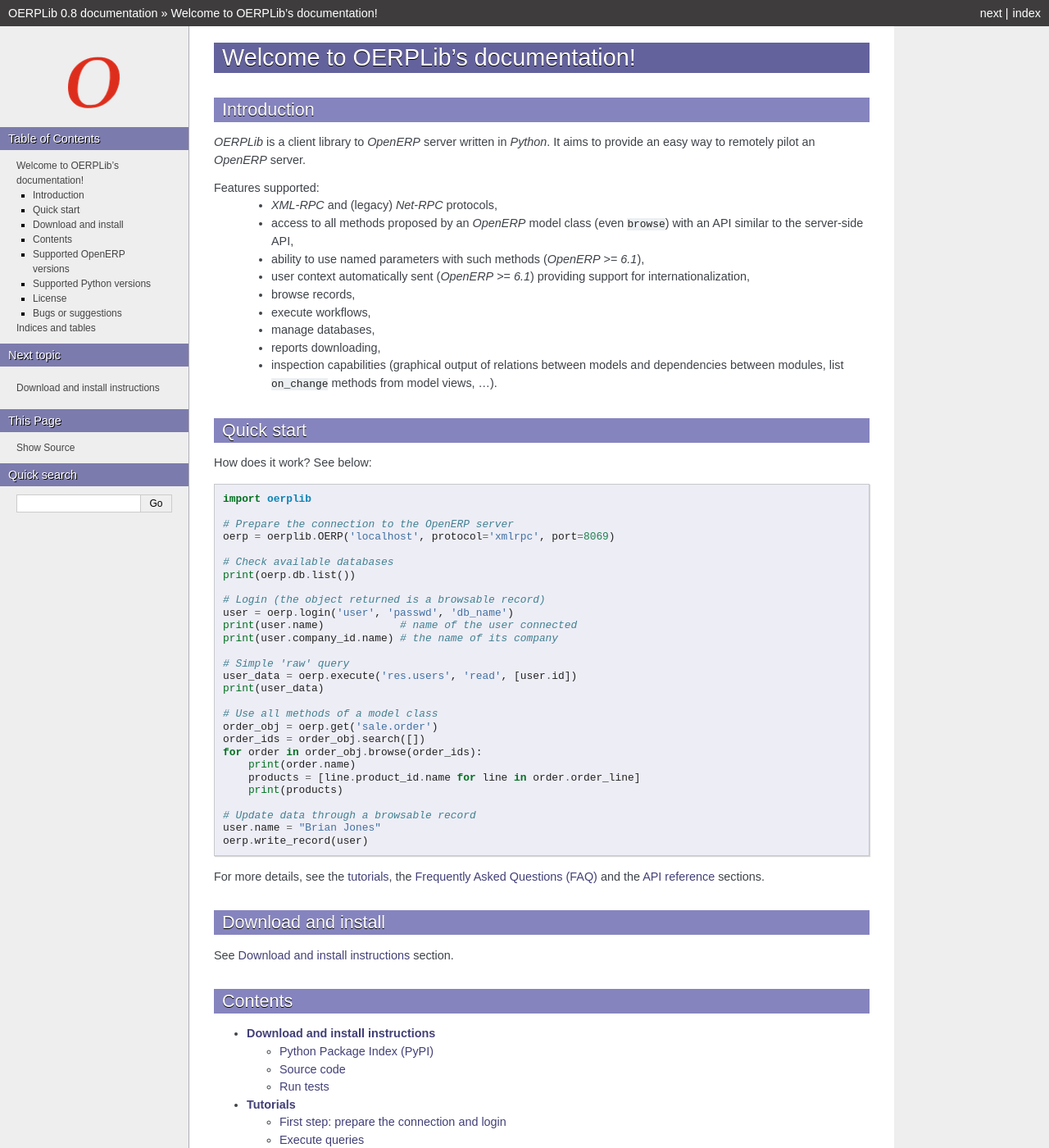
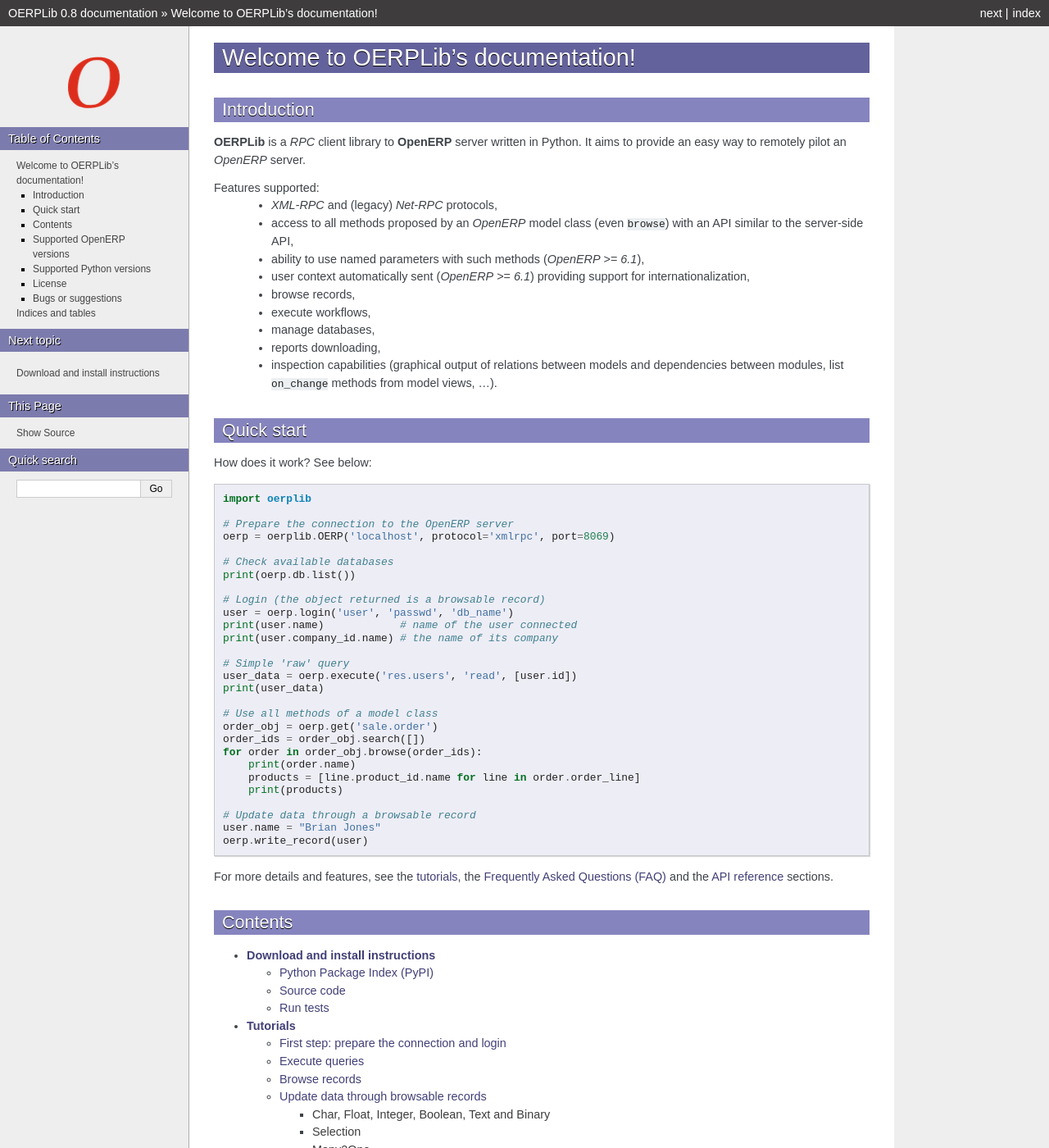
Before and after one commit to osiell/oerplib, a Sphinx documentation site: the page built from doc/source/index.rst, in a window 1280 px wide and 1400 px high. Shown: the whole window at 82% size. Built offline with Sphinx 7.4.7, drawn with Linux system fonts in a browser that asks for light colours; some of the changed text lies outside the part shown.

Commit message:
Updated documentation

```diff
--- a/README.txt
+++ b/README.txt
@@ -3,8 +3,8 @@
 OERPLib
 =======
 
-`OERPLib` is a client library to `OpenERP` server written in `Python`. It aims
-to provide an easy way to remotely pilot an `OpenERP` server.
+**OERPLib** is a `RPC` client library to **OpenERP** server written in Python.
+It aims to provide an easy way to remotely pilot an `OpenERP` server.
 
 Features supported:
     - `XML-RPC` and (legacy) `Net-RPC` protocols,
@@ -52,7 +52,7 @@
     user.name = "Brian Jones"
     oerp.write_record(user)
 
-See the documentation for more details.
+See the documentation for more details and features.
 
 Supported OpenERP versions
 --------------------------
--- a/doc/source/faq.rst
+++ b/doc/source/faq.rst
@@ -16,7 +16,7 @@
     >>> oerp.db.server_version()
     '7.saas~1'
 
-Update a record with an 'on_change' method
+Update a record with an `on_change` method
 ------------------------------------------
 
 `OERPLib` does not provide helpers for such methods currently.
@@ -43,8 +43,8 @@
 :func:`scan_on_change <oerplib.service.inspect.Inspect.scan_on_change>` method
 can help you.
 
-Some OSV methods does not accept the 'context' parameter...
------------------------------------------------------------
+Some OSV methods does not accept the `context` parameter
+--------------------------------------------------------
 
 Since `OpenERP` 6.1, the ``context`` parameter can be sent automatically for
 each call to an `OSV/Model` method (this is the default behaviour since
--- a/doc/source/index.rst
+++ b/doc/source/index.rst
@@ -9,8 +9,8 @@
 Introduction
 ------------
 
-`OERPLib` is a client library to `OpenERP` server written in `Python`. It aims
-to provide an easy way to remotely pilot an `OpenERP` server.
+**OERPLib** is a `RPC` client library to **OpenERP** server written in Python.
+It aims to provide an easy way to remotely pilot an `OpenERP` server.
 
 Features supported:
     - `XML-RPC` and (legacy) `Net-RPC` protocols,
@@ -61,14 +61,9 @@
     user.name = "Brian Jones"
     oerp.write_record(user)
 
-For more details, see the :ref:`tutorials <tutorials>`, the
+For more details and features, see the :ref:`tutorials <tutorials>`, the
 :ref:`Frequently Asked Questions (FAQ) <faq>` and the
 :ref:`API reference <reference>` sections.
-
-Download and install
---------------------
-
-See :ref:`download-install` section.
 
 Contents
 --------
--- a/doc/source/tutorials.rst
+++ b/doc/source/tutorials.rst
@@ -428,7 +428,7 @@
     >>> graph = oerp.inspect.relations(['res.partner'])
     >>> graph.write('rel_res_partner_v1.png', format='png')
 
-.. figure:: _static/inspect_relations_1.png
+.. figure:: _static/rel_res_partner_v1.png
     :width: 100%
 
     Legend:
```
